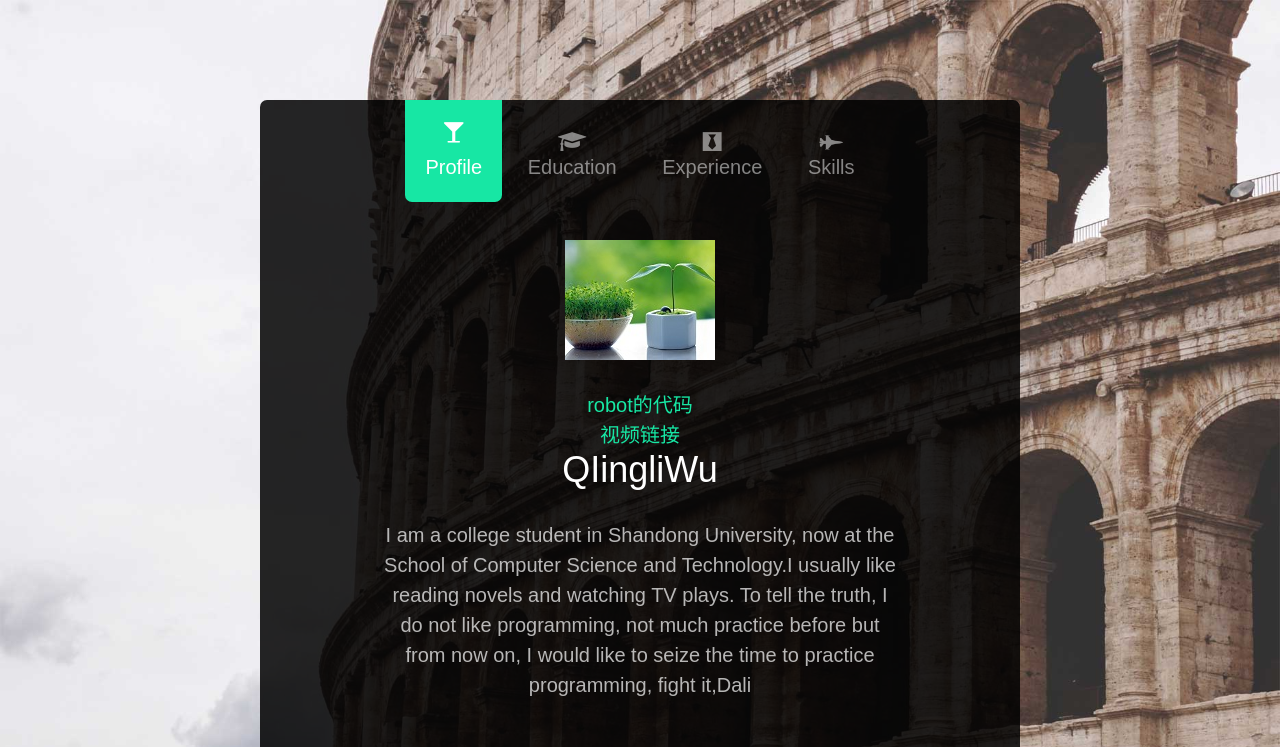
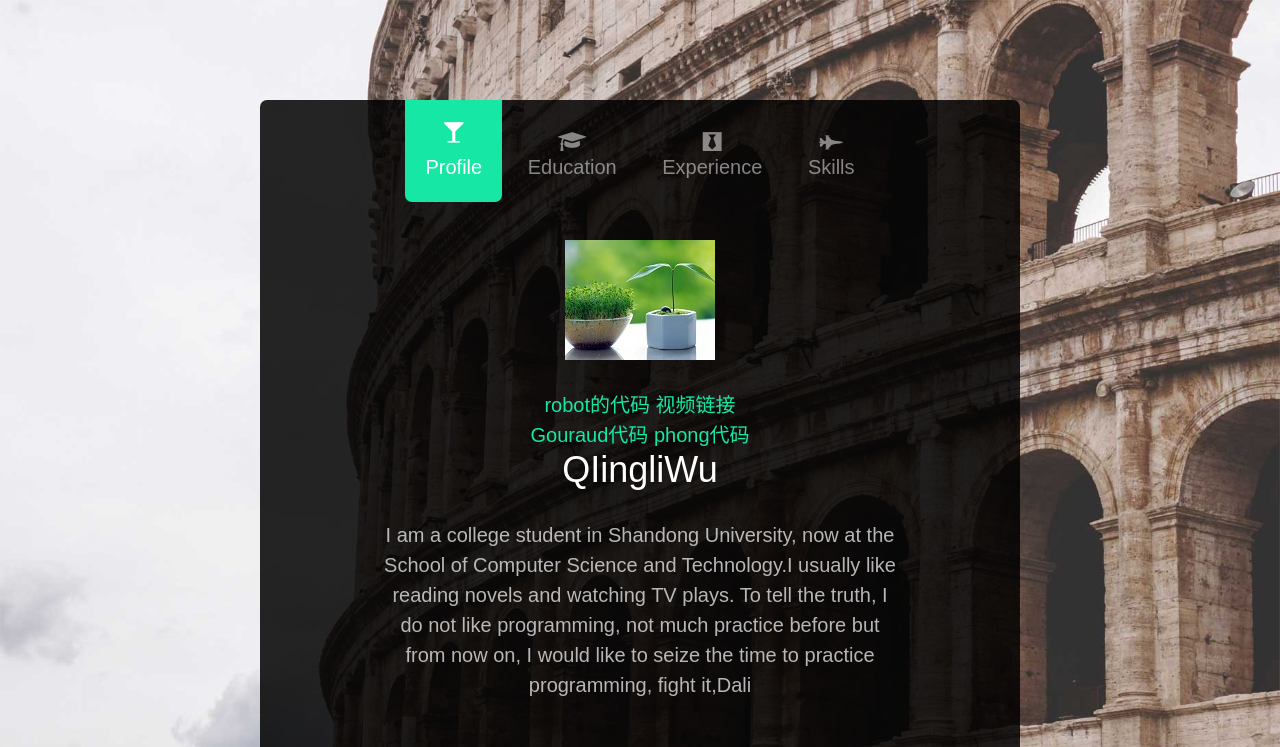
Before and after one commit to dalilili/Homepage, a plain HTML site: page index.html in a window 1280 px wide. Shown: the top 747 px of the page. Drawn offline with Linux system fonts and the light colour scheme; files whose address does not match are found by name.

Commit message:
Update index.html

```diff
--- a/index.html
+++ b/index.html
@@ -65,8 +65,10 @@
 							<figure>
 								<img src="images/3.jpg" alt="Free HTML5 Wesbite Template by FreeHTML5.co" >
 			        </figure>
-							<div><a href="https://github.com/dalilili/robot/blob/master/robot.cpp">robot的代码</a></div>
-							<div><a href="http://v.youku.com/v_show/id_XMjY5MTcxMjk3Ng==?spm=a2h3j.8428770.3416059.1">视频链接</a></div>
+							<div><a href="https://github.com/dalilili/robot/blob/master/robot.cpp">robot的代码</a>
+							<a href="http://v.youku.com/v_show/id_XMjY5MTcxMjk3Ng==?spm=a2h3j.8428770.3416059.1">视频链接</a></div>
+							<div><a href="https://github.com/dalilili/light-1/blob/master/Gouraud.cpp">Gouraud代码</a>
+							<a href="https://github.com/dalilili/light-1/blob/master/phong.cpp">phong代码</a></div>
 							<h1>QIingliWu</h1>
 							<p>I am a college student in Shandong University, now at the School of Computer Science and Technology.I usually like reading novels and watching TV plays. To tell the truth, I do not like programming, not much practice before but from now on, I would like to seize the time to practice programming, fight it,Dali</p>
 						</div>
```
